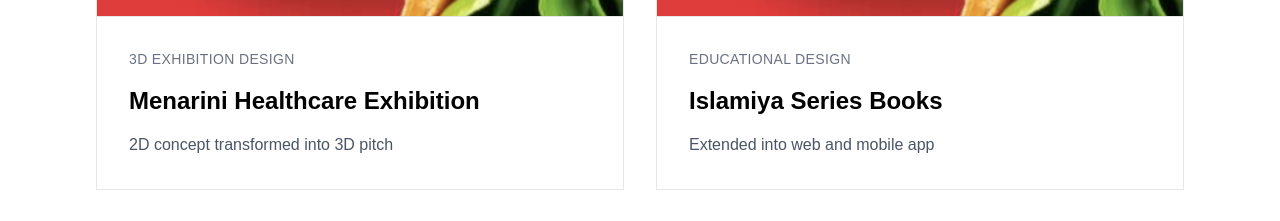
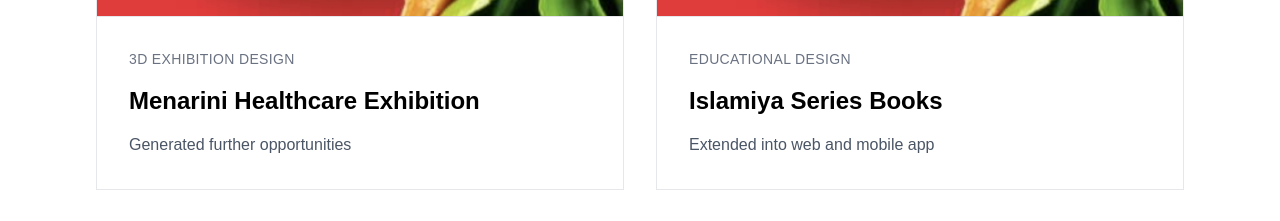
Before and after one commit to tanbuidesigns/tan-bui-designs, a Next.js app: page / in a window 1280 px wide. Shown: the part 2480-2701 px from the top of the page. Built offline with nearby package versions, Linux system fonts and the light colour scheme.

Commit message:
Upgrade Menarini narrative

```diff
--- a/src/data/projects.ts
+++ b/src/data/projects.ts
@@ -94,8 +94,9 @@
 slug: "menarini-healthcare-exhibition",
 category: "3D Exhibition Design",
 client: "Menarini",
-    result: "2D concept transformed into 3D pitch",
+result: "Generated further opportunities",
 image: "/projects/menarini-exhibition/cover.jpg",
+
 gallery: [
 "/projects/menarini-exhibition/cover.jpg",
 "/projects/menarini-exhibition/cover.jpg",
@@ -108,20 +109,34 @@
 "Exhibition Design",
 "Presentation Design",
 ],
+
 intro:
-      "Healthcare exhibition ideation developed from a 2D concept into a branded 3D pitch presentation.",
+"An exhibition pitch that helped showcase capabilities, generate recognition and create further opportunities.",
+
+overview:
+"While this exhibition wasn't ultimately selected, the project achieved something equally valuable. It demonstrated capability, generated visibility and helped open the door to future opportunities.",
+
 challenge:
-      "The pitch needed to communicate an exhibition idea clearly and convincingly without relying on restricted NDA client work.",
+"The concept needed to exist both as a strategic idea and as a realistic exhibition experience that stakeholders could evaluate and understand quickly.",
+
+approach:
+"I worked across concept development, copywriting, strategy, 2D ideation, 3D visualisation and presentation design. The goal wasn't simply to create attractive renders. The goal was to tell a convincing story around the exhibition concept.",
+
+solution:
+"The project evolved from early ideas into fully realised 3D renders, supporting visuals and presentation materials that clearly communicated the concept and its potential.",
+
 role: [
-      "2D ideation",
-      "3D visualisation",
-      "Brand application",
-      "Pitch presentation",
-      "Exhibition storytelling",
+"2D Ideation",
+"3D Visualisation",
+"Copywriting",
+"Strategy",
+"Presentation Design",
 ],
+
 outcome:
-      "The project demonstrated the ability to take an idea from flat concept into a more immersive branded experience for presentation.",
+"Although the exhibition itself wasn't ultimately chosen, the project generated exposure, demonstrated capability and led to further exhibition and visualisation opportunities.",
 },
+
   {
     title: "Islamiya Series Books",
     slug: "islamiya-series-books",
```
Lines whose indentation alone changed are shown as unchanged.
